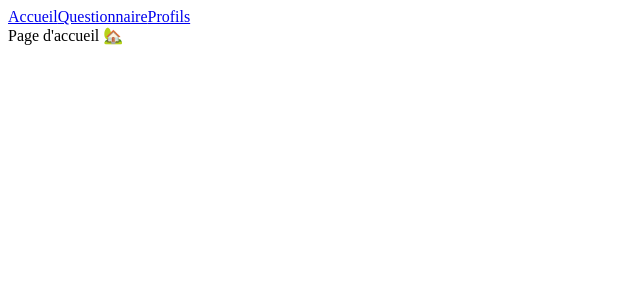
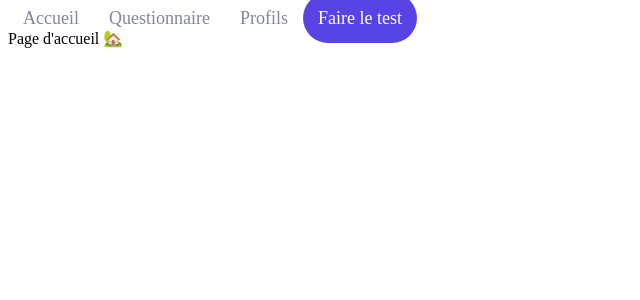
Before and after one commit to FANO-OFFICIAL/shiny-agency-web-site, a React (Create React App) app: page / in a window 1280 px wide. Shown: the top 300 px of the page, without its empty margins (0-640 px from the left). Built offline with nearby package versions, Linux system fonts and the light colour scheme.

Commit message:
Passez des props dans votre CSS

```diff
--- a/src/components/Header/index.jsx
+++ b/src/components/Header/index.jsx
@@ -1,11 +1,25 @@
 import { Link } from "react-router-dom";
+import styled from "styled-components";
+
+const StyledLink = styled(Link)`
+  padding: 15px;
+  color: #8186a0;
+  text-decoration: none;
+  font-size: 18px;
+  ${(props) =>
+    props.$isFullLink &&
+    `color: white; border-radius: 30px; background-color: #5843E4;`}
+`;
 
 function Header() {
   return (
     <nav>
-      <Link to="/">Accueil</Link>
-      <Link to="/survey/1">Questionnaire</Link>
-      <Link to="/freelances">Profils</Link>
+      <StyledLink to="/">Accueil</StyledLink>
+      <StyledLink to="/survey/1">Questionnaire</StyledLink>
+      <StyledLink to="/freelances">Profils</StyledLink>
+      <StyledLink to="/survey/1" $isFullLink>
+        Faire le test
+      </StyledLink>
     </nav>
   );
 }
```
